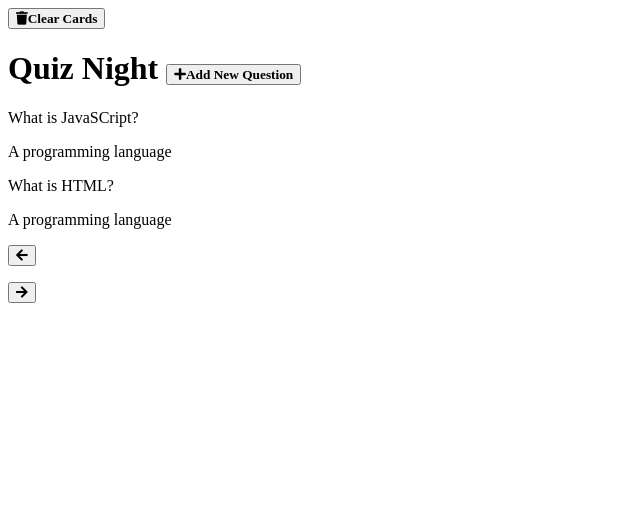
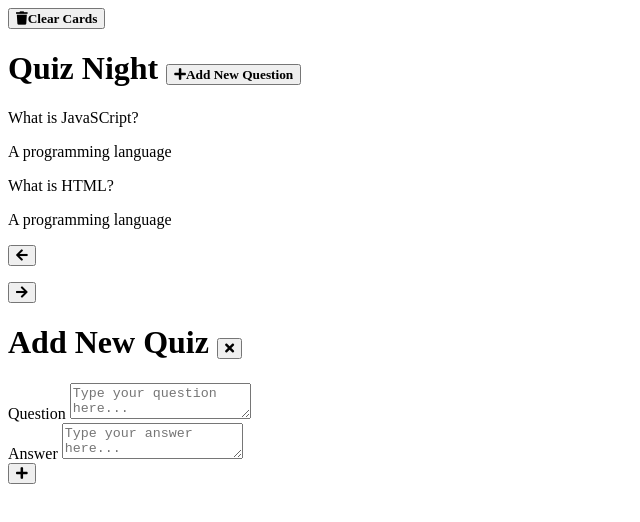
Before and after one commit to AlexHerbertGit/WEB504---Week-10, a plain HTML site: page src/index.html in a window 1280 px wide. Shown: the whole page, without its empty margins (0-640 px from the left). Drawn offline with Linux system fonts and the light colour scheme.

Commit message:
Added more HTML for project, set up forms for adding questions ect.

```diff
--- a/src/index.html
+++ b/src/index.html
@@ -56,15 +56,39 @@
 
         <div class="navigation">
             <button id="prev" class="nav-button">
-                <i class="fa fa-arrow-left"></i>
+                <i class="fas fa-arrow-left"></i>
             </button>
 
             <p id="current"></p>
 
             <button id="next" class="nav-button">
-                <i class="fa fa-arrow-right"></i>
+                <i class="fas fa-arrow-right"></i>
             </button>
         </div>
+
+        <div id="add-container" class="add-container">
+            <h1>Add New Quiz
+                <button id="hide" class="btn btn-small btn-ghost">
+                    <i class="fas fa-times"></i>
+                </button>
+            </h1>
+
+
+        <div class="form-group">
+            <label for="question">Question</label>
+            <textarea id="question" placeholder="Type your question here..."></textarea>
+        </div>
+
+        <div class="form-group">
+            <label for="answer">Answer</label>
+            <textarea id="answer" placeholder="Type your answer here..."></textarea>
+        </div>
+
+        <button id="add-question">
+            <i class="fas fa-plus"></i>
+        </button>
+
+    </div>
         <script src="script.js" async defer></script>
     </body>
 </html>
```
